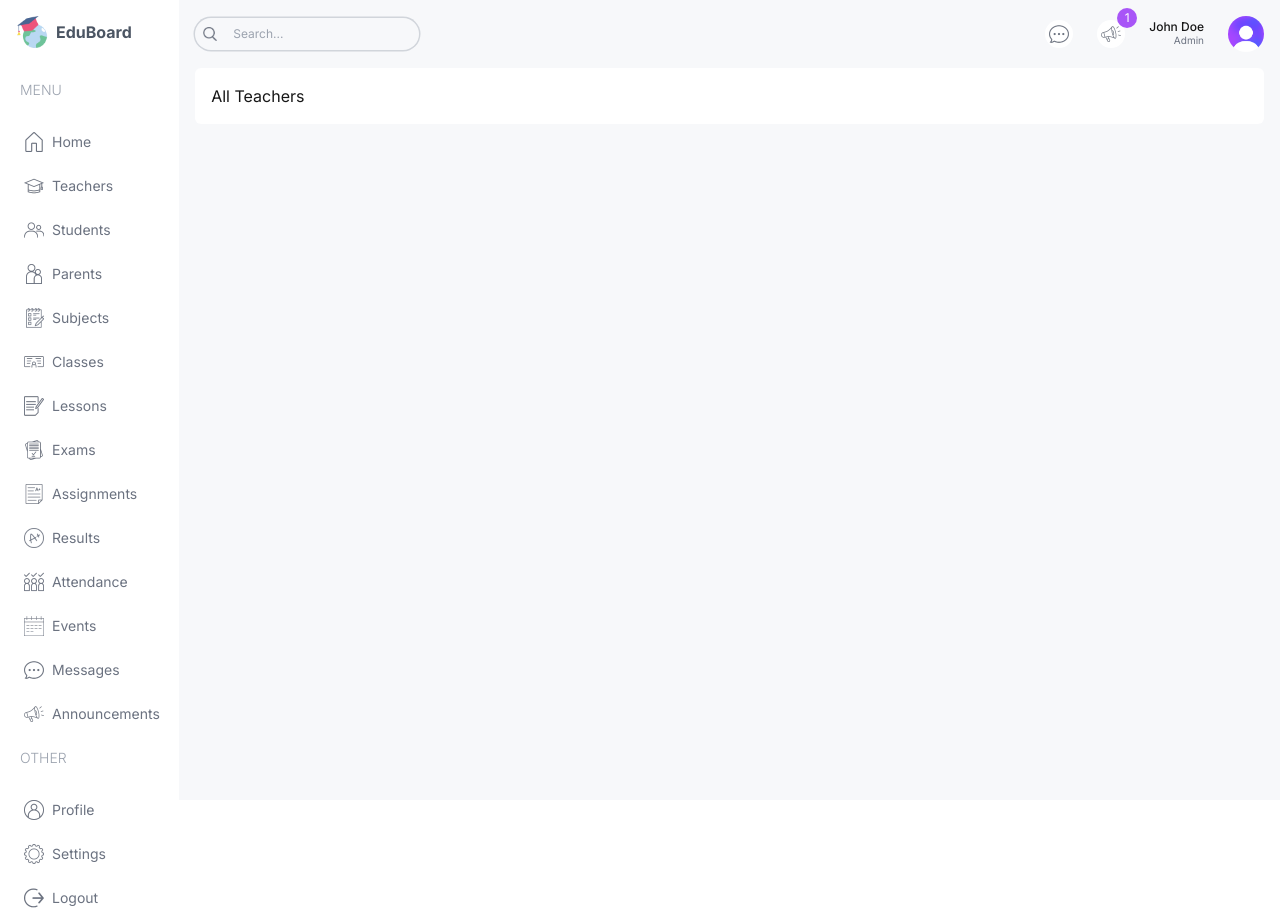
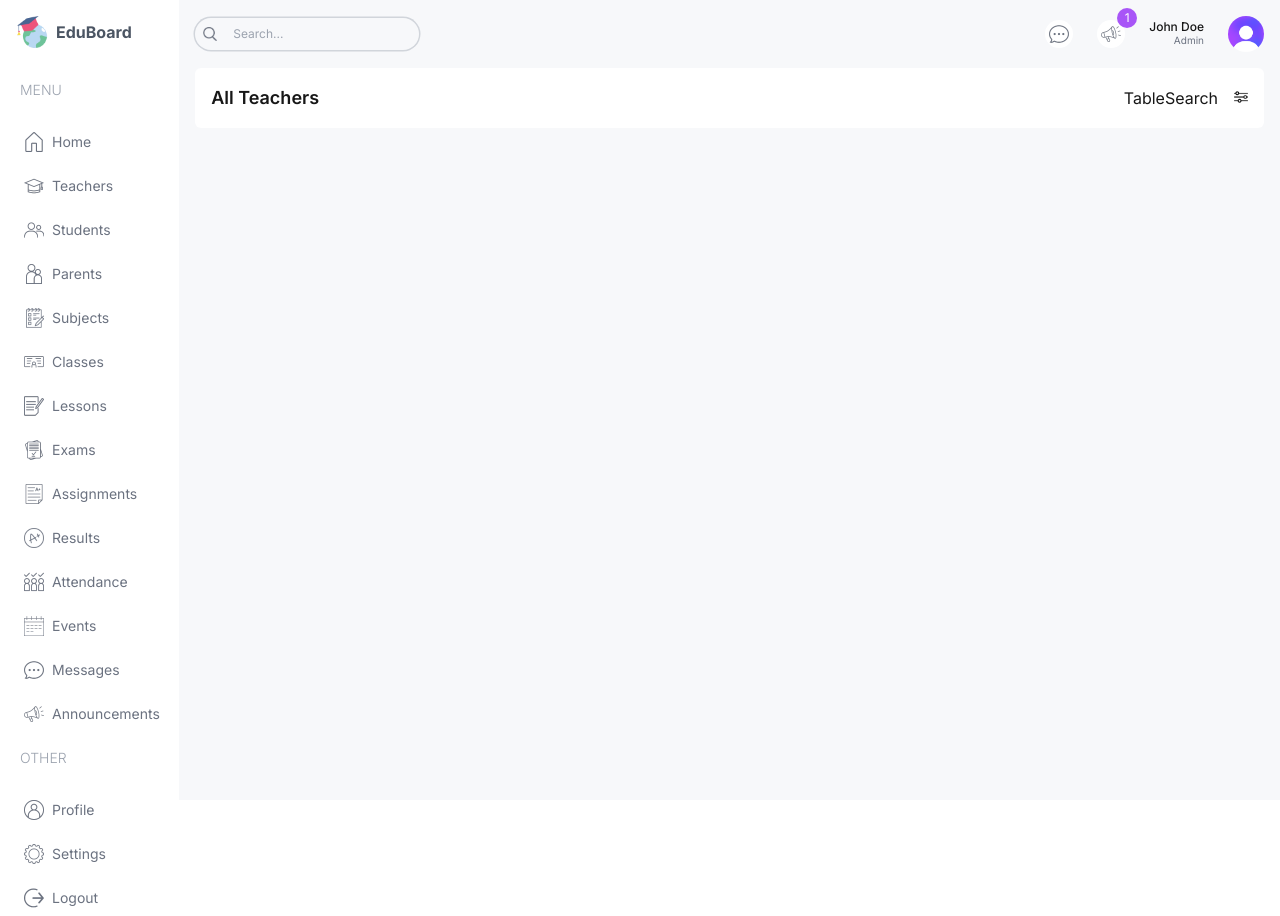
Before and after one commit to mysandesh/EduBoard, a Next.js app: page /list/teachers in a window 1280 px wide. Built offline with nearby package versions, Linux system fonts and the light colour scheme.

Commit message:
Teacher List page icons placement add

```diff
--- a/src/app/(dashboard)/list/teachers/page.tsx
+++ b/src/app/(dashboard)/list/teachers/page.tsx
@@ -1,9 +1,20 @@
+import TableSearch from "@/components/TableSearch";
+import Image from "next/image";
+
 const TeacherListPage = () => {
   return (
     <div className="bg-white p-4 rounded-md flex-1 m-4 mt-0">
       {/*TOP */}
-      <div className="div">
-        <h1>All Teachers</h1>
+      <div className="flex items-center justify-between">
+        <h1 className="hidden md:block text-lg font-semibold">All Teachers</h1>
+        <div className="flex flex-col md:flex-row items-center gap-4 w-full md:w-auto">
+          <TableSearch />
+          <div className="">
+            <button>
+              <Image src="/filter.png" alt="" width={14} height={14} />
+            </button>
+          </div>
+        </div>
       </div>
       {/*LIST */}
       <div className="div"></div>
```
